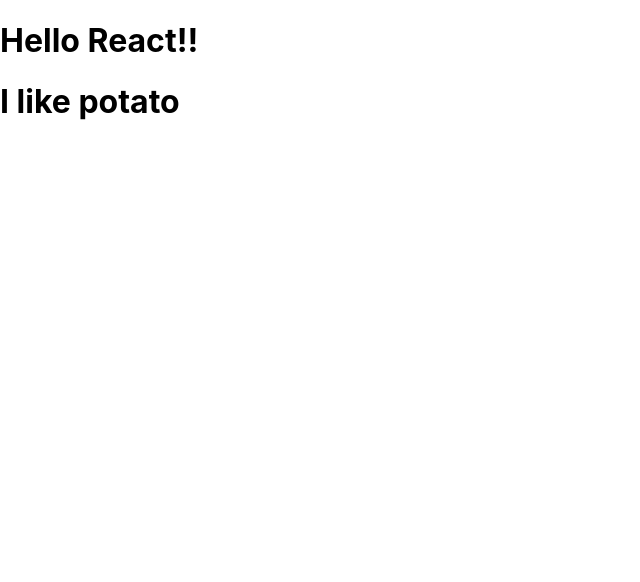
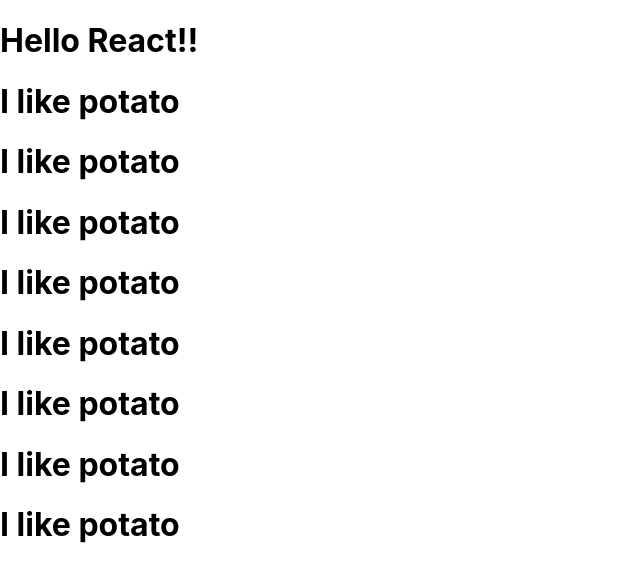
Before and after one commit to SproutJ/movie_app_2021, a React (Create React App) app: page / in a window 1280 px wide. Shown: the top 582 px of the page, without its empty margins (0-640 px from the left). Built offline with nearby package versions, Linux system fonts and the light colour scheme; the HTML template or start-up script is replaced by a standard one.

Commit message:
Movie Component

```diff
--- a/src/App.js
+++ b/src/App.js
@@ -1,6 +1,6 @@
 import React from 'react';
 
-function Potato() {
+function Movie() {
   return <h1>I like potato</h1>;
 }
 
@@ -8,7 +8,14 @@
   return (
     <div>
       <h1>Hello React!!</h1>
-      <Potato />
+      <Movie />
+      <Movie />
+      <Movie />
+      <Movie />
+      <Movie />
+      <Movie />
+      <Movie />
+      <Movie />
       </div>
   );
 }
```
Also changed, not shown: 1 other file (tests, documents, lock files or other folders).
